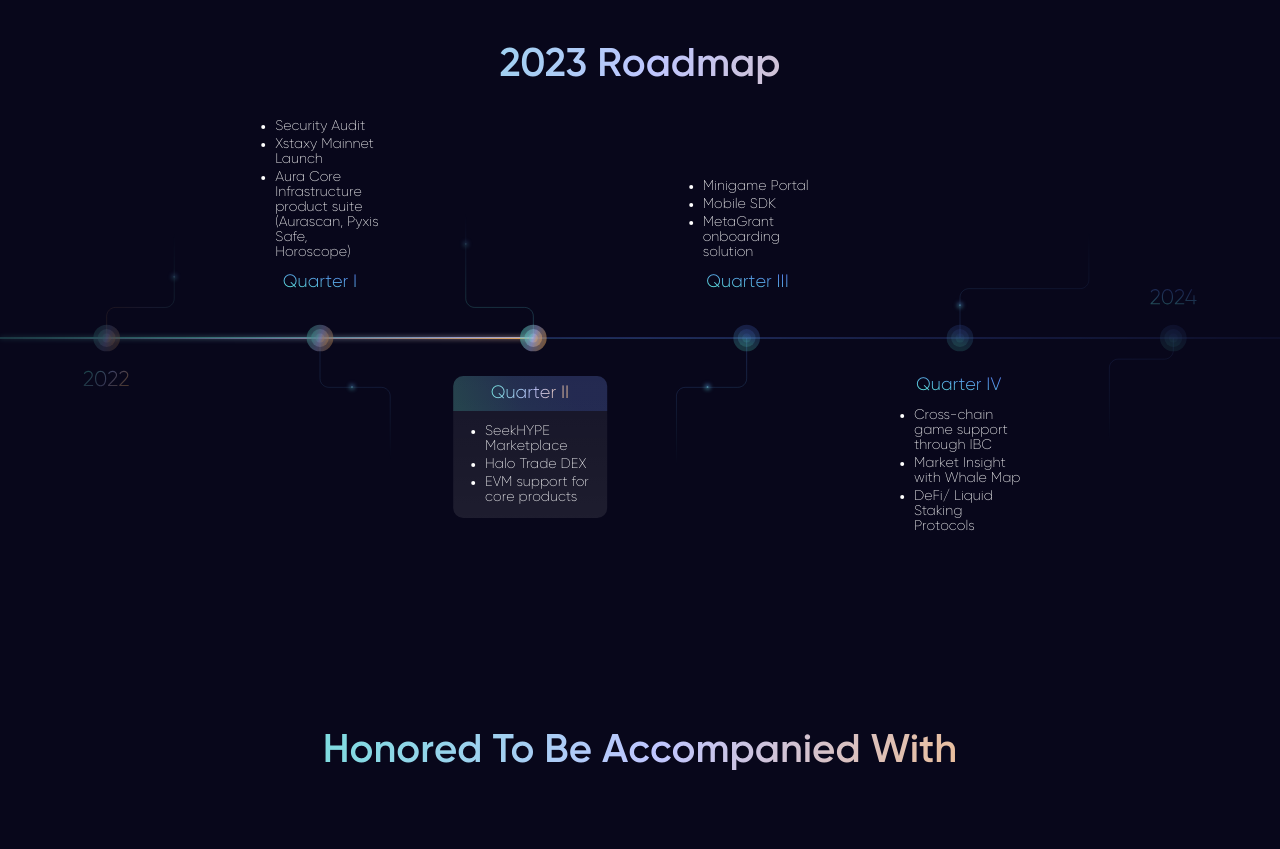
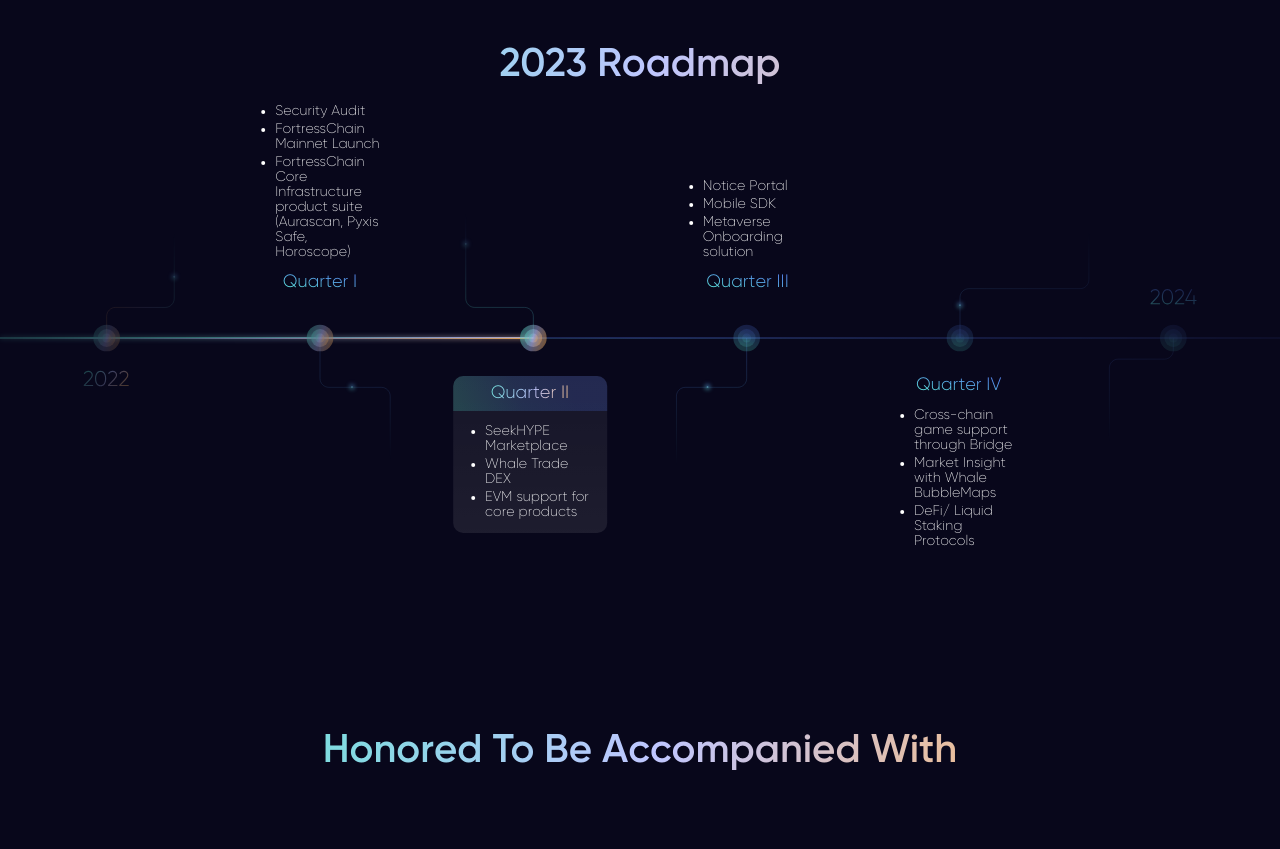
Before and after one commit to ufogreys/fasdfsdfsdfsdfsdfsdfadsf, a React (Create React App) app: page / in a window 1280 px wide. Shown: the part 3940-4789 px from the top of the page. Built offline with nearby package versions, Linux system fonts and the light colour scheme.

Commit message:
Update index.js

```diff
--- a/src/components/Roadmap/index.js
+++ b/src/components/Roadmap/index.js
@@ -182,8 +182,8 @@
                     <div>
                         <ul>
                             <li>Security Audit</li>
-                            <li>Xstaxy Mainnet Launch</li>
-                            <li>Aura Core Infrastructure product suite (Aurascan, Pyxis Safe, Horoscope)</li>
+                            <li>FortressChain Mainnet Launch</li>
+                            <li>FortressChain Core Infrastructure product suite (Aurascan, Pyxis Safe, Horoscope)</li>
                         </ul>
                     </div>
                 </div>
@@ -194,7 +194,7 @@
                     <div>
                         <ul>
                             <li>SeekHYPE Marketplace</li>
-                            <li>Halo Trade DEX</li>
+                            <li>Whale Trade DEX</li>
                             <li>EVM support for core products</li>
                         </ul>
                     </div>
@@ -205,9 +205,9 @@
                     </div>
                     <div>
                         <ul>
-                            <li>Minigame Portal</li>
+                            <li>Notice Portal</li>
                             <li>Mobile SDK</li>
-                            <li>MetaGrant onboarding solution</li>
+                            <li>Metaverse Onboarding solution</li>
                         </ul>
                     </div>
                 </div>
@@ -217,8 +217,8 @@
                     </div>
                     <div>
                         <ul>
-                            <li>Cross-chain game support through IBC</li>
-                            <li>Market Insight with Whale Map</li>
+                            <li>Cross-chain game support through Bridge</li>
+                            <li>Market Insight with Whale BubbleMaps</li>
                             <li>DeFi/ Liquid Staking Protocols</li>
                         </ul>
                     </div>
```
